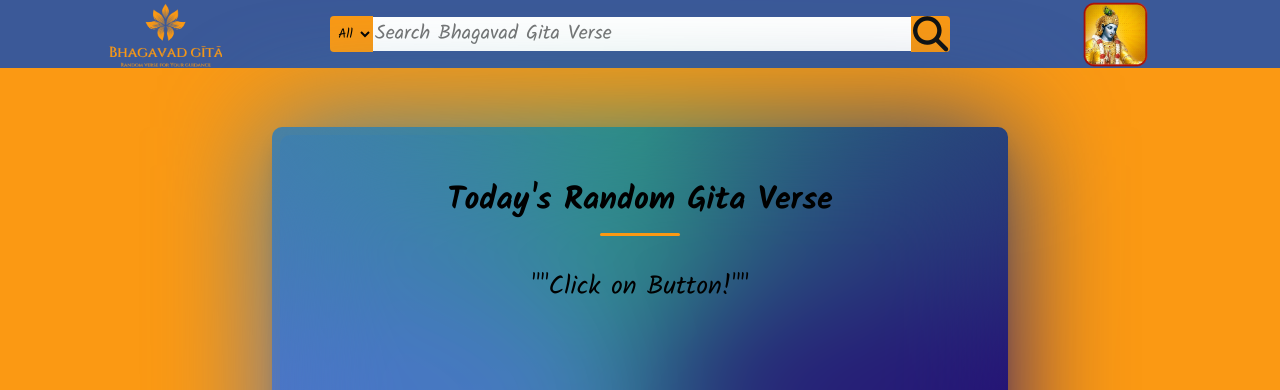
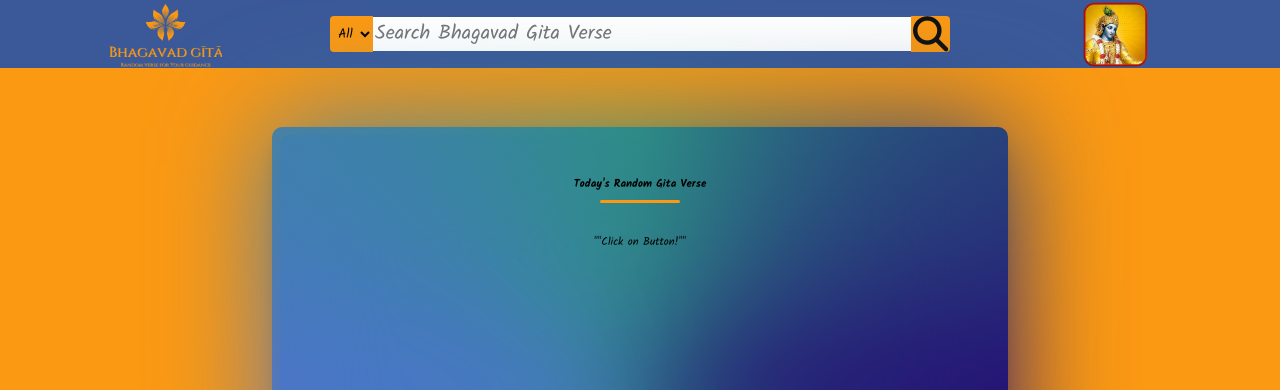
Before and after one commit to manish-max07/Random-Gita-Verse-Generator, a plain HTML site: page home1.html in a window 1280 px wide. Shown: the top 390 px of the page. Drawn offline with Linux system fonts and the light colour scheme; no server answers.

Commit message:
Update style.css

```diff
--- a/style.css
+++ b/style.css
@@ -122,7 +122,7 @@ span{
 
 }
 .box-content h2{
-    font-size: 32px;
+    font-size: 11px;
     margin-bottom: 40px;
     position:relative;
 }
@@ -138,7 +138,7 @@ span{
     transform: translateX(-50%);
 }
 .box-content p{
-    font-size: 26px;
+    font-size: 11px;
     min-height: 110px;
 }
 .box-content p::before, .box-content p::after{
```
